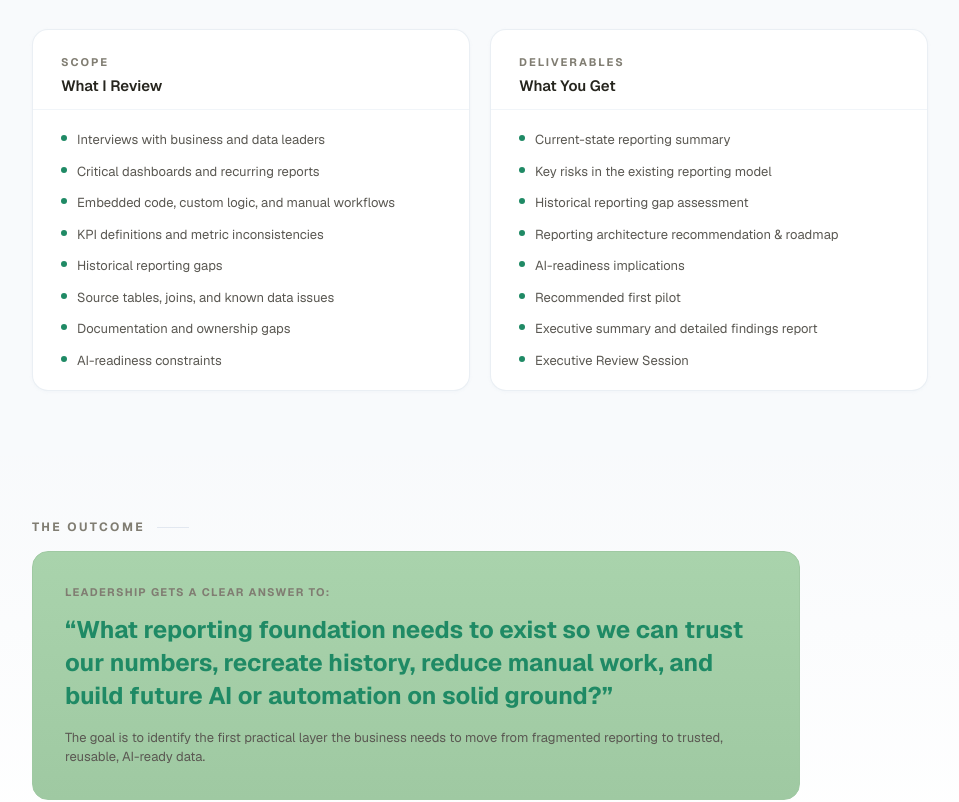
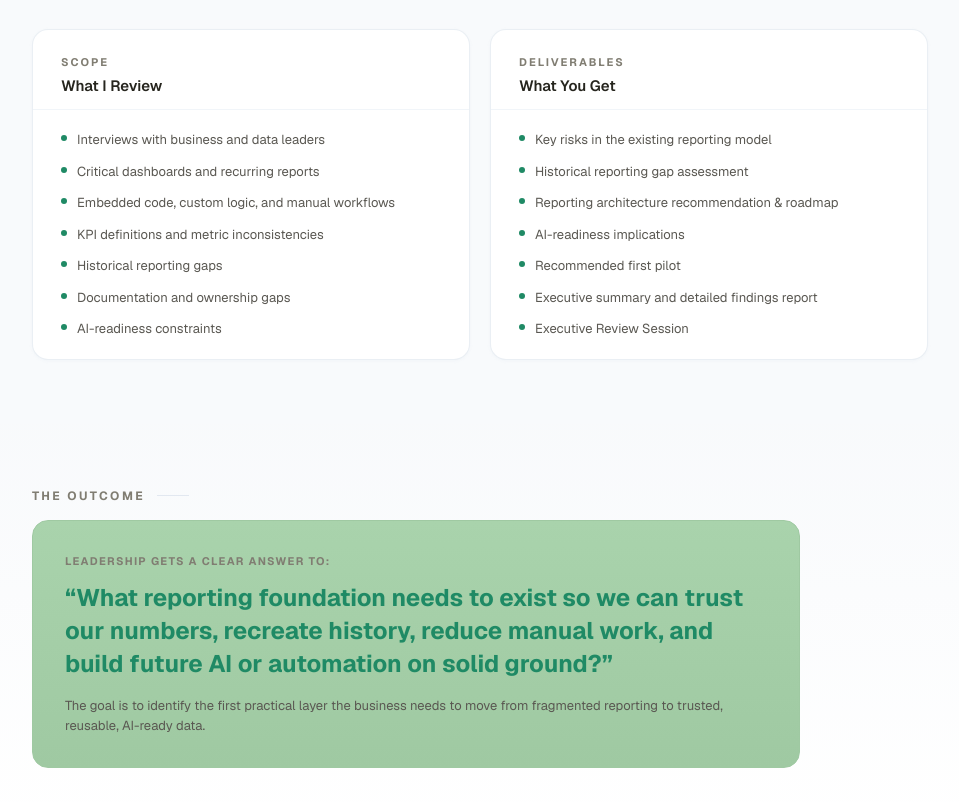
Before and after one commit to Drez22/consulting_website, a Next.js app in the folder consulting_website/: page /assessment in a window 1280 px wide. Shown: the part 1280-2082 px from the top of the page, without its empty margins (160-1119 px from the left). Built offline with nearby package versions, Linux system fonts and the light colour scheme.

Commit message:
Revise pricing and update assessment items
Updated pricing information and removed some items from the lists.

```diff
--- a/consulting_website/app/assessment/page.tsx
+++ b/consulting_website/app/assessment/page.tsx
@@ -20,13 +20,11 @@ const whatIReview = [
   "Embedded code, custom logic, and manual workflows",
   "KPI definitions and metric inconsistencies",
   "Historical reporting gaps",
-  "Source tables, joins, and known data issues",
   "Documentation and ownership gaps",
   "AI-readiness constraints",
 ];
 
 const whatYouGet = [
-  "Current-state reporting summary",
   "Key risks in the existing reporting model",
   "Historical reporting gap assessment",
   "Reporting architecture recommendation & roadmap",
@@ -211,7 +209,7 @@ export default function Assessment() {
               ))}
             </div>
             <p className="text-[14px] [color:#5a5852] leading-relaxed max-w-2xl mb-8">
-              <span className="font-semibold [color:#26251e]">Pricing:</span> $10,000–$18,000 depending on reporting complexity. Final scope and price are confirmed before the engagement begins.
+              <span className="font-semibold [color:#26251e]">Pricing:</span> $14,000. Scope confirmed before the engagement begins.
             </p>
 
             {/* Week-by-week timeline */}
```
